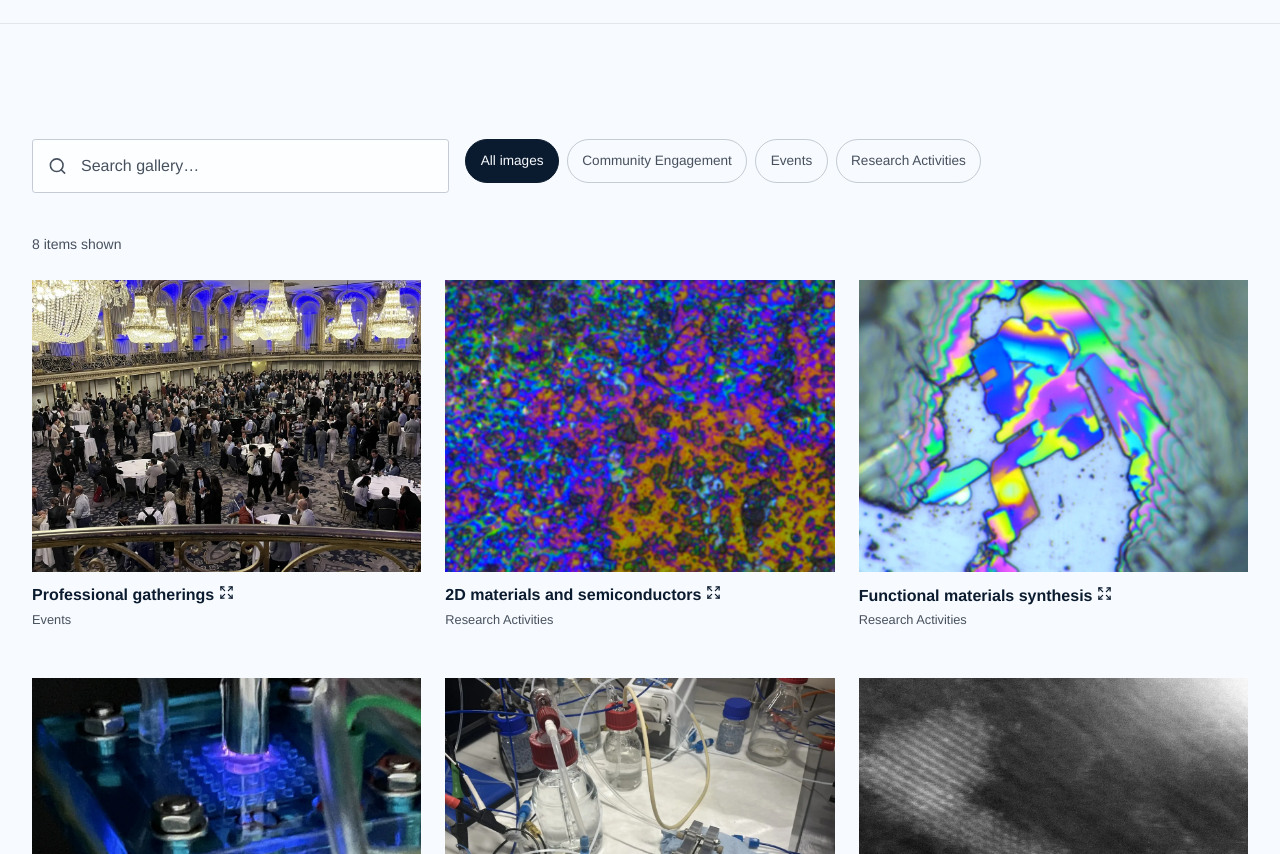
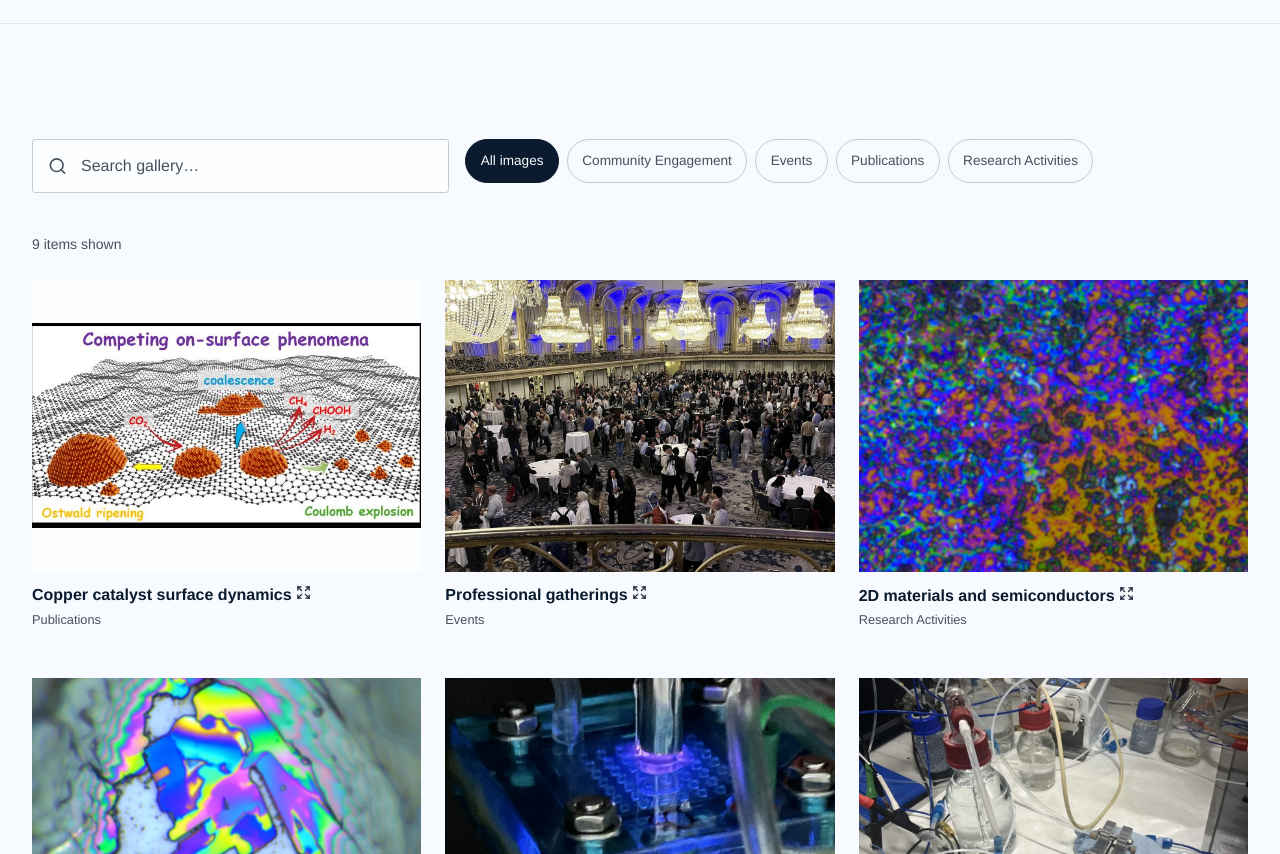
Before and after one commit to hhmat/hhmat.github.io, an Astro site: page /gallery in a window 1280 px wide. Shown: the part 640-1494 px from the top of the page. Built offline with nearby package versions, Linux system fonts and the light colour scheme; Astro itself is replaced by a stand-in of ours.

Commit message:
Add copper catalyst graphic to gallery

```diff
--- a/src/data/gallery.json
+++ b/src/data/gallery.json
@@ -1,4 +1,14 @@
 [
+  {
+    "id": "copper-catalyst-surface-dynamics",
+    "title": "Copper catalyst surface dynamics",
+    "category": "Publications",
+    "image": "/images/news/acs-nano-copper-graphical-abstract.png",
+    "alt": "Diagram of copper nanoparticles on graphitised carbon undergoing Ostwald ripening, coalescence and Coulomb explosion during carbon dioxide reduction",
+    "caption": "Competing surface phenomena in copper catalysts during electrochemical carbon dioxide reduction. Graphical abstract from the authors’ ChemRxiv preprint, doi:10.26434/chemrxiv-2025-pthh7, shared under CC BY 4.0.",
+    "fit": "contain",
+    "sample": false
+  },
   {
     "id": "professional-gatherings",
     "title": "Professional gatherings",
--- a/src/pages/gallery.astro
+++ b/src/pages/gallery.astro
@@ -21,7 +21,7 @@ const categories = unique(gallery.map((item) => item.category));
       <div class="gallery-grid">
         {gallery.map((item) => (
           <figure class="gallery-item reveal" data-filter-item data-category={item.category} data-search={`${item.title} ${item.category} ${item.caption}`.toLowerCase()}>
-            <button class="gallery-trigger" type="button" data-gallery-open data-title={item.title} data-image={withBase(item.image)} data-alt={item.alt} data-caption={item.caption} aria-label={`Enlarge ${item.title} image`}>
+            <button class:list={["gallery-trigger", item.fit === "contain" && "gallery-trigger-contain"]} type="button" data-gallery-open data-title={item.title} data-image={withBase(item.image)} data-alt={item.alt} data-caption={item.caption} aria-label={`Enlarge ${item.title} image`}>
               <img src={withBase(item.image)} alt={item.alt} width="800" height="600" loading="lazy" />
             </button>
             <figcaption class="gallery-caption"><h2>{item.title} <Expand size={15} aria-hidden="true" style="display:inline" /></h2><p>{item.category}{item.sample ? ' · Placeholder' : ''}</p></figcaption>
--- a/src/styles/global.css
+++ b/src/styles/global.css
@@ -387,6 +387,7 @@ p { max-width: 70ch; }
 .gallery-item { margin: 0; }
 .gallery-trigger { display: block; width: 100%; padding: 0; border: 0; background: var(--surface-subtle); text-align: left; }
 .gallery-trigger img { width: 100%; aspect-ratio: 4 / 3; object-fit: cover; transition: transform 240ms ease-out, opacity 180ms ease-out; }
+.gallery-trigger-contain img { object-fit: contain; background: var(--surface-raised); }
 .gallery-trigger:hover img { transform: scale(0.985); opacity: 0.88; }
 .gallery-caption { padding-block: 0.85rem 1.5rem; }
 .gallery-caption h2 { margin-bottom: 0.25rem; font-family: var(--font-sans); font-size: 1rem; font-weight: 620; letter-spacing: 0; }
```
